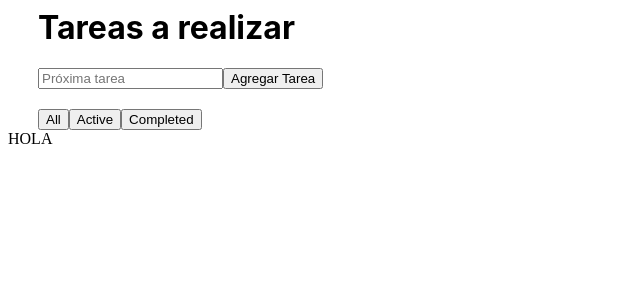
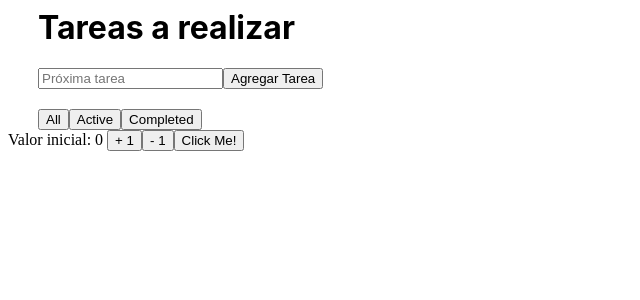
Before and after one commit to szemanuel/Todo-ver-2, a React (Create React App) app: page / in a window 1280 px wide. Shown: the top 300 px of the page, without its empty margins (0-640 px from the left). Built offline with nearby package versions, Linux system fonts and the light colour scheme.

Commit message:
1 file modified

```diff
--- a/src/components/Counter.js
+++ b/src/components/Counter.js
@@ -2,9 +2,7 @@
 
 const Counter = () => {
   //Estado inicial del reducer
-  const initialState = {
-    value: 0,
-  };
+  const initialState = { value: 0}
 
   //función reductora (podría llamarse de cualquier forma) con switch case.El reducer SIEMPRE tiene que devolver algo. Esto lo logro por medio del default.
   const countReducer = (state, action) => {
@@ -16,22 +14,25 @@
       case 'incrementarPor':
         return { ...state, value: state.value + action.payload };
       default:
-        break;
+        return state;
     }
   };
 
   //El hook useReducer es el que une el estado con el reducer.
   //Al useReducer le puedo mandar un :  I) un reducer II) un estado y III) una función. Se espera que la función le traiga el estado que va a tener la función dsp
 
-  const Reductor = () => {
+
     //El dispatch es el type, es decir, el string que va a decir “incrementar” o “decrementar” por ej.
-    const [state, dispatch] = useReducer(countReducer, initialState);
-    console.log(state, dispatch, countReducer, initialState);
-    return <div> {state.value} </div>;
-  };
-
+const [state, dispatch] = useReducer(countReducer, initialState);
+console.log(state)
+console.log(dispatch)
 return(
- <div> HOLA  </div>
+  <div>
+ <label> Valor inicial: {state.value} </label>
+   <button type="button" onClick={() => dispatch({type: 'incrementar'}) } > + 1 </button>
+   <button type="button" onClick={() => dispatch({type: 'decrementar'}) }> - 1 </button>
+   <button type="button">Click Me!</button>
+   </div>
 )
 }
 export { Counter };
```
